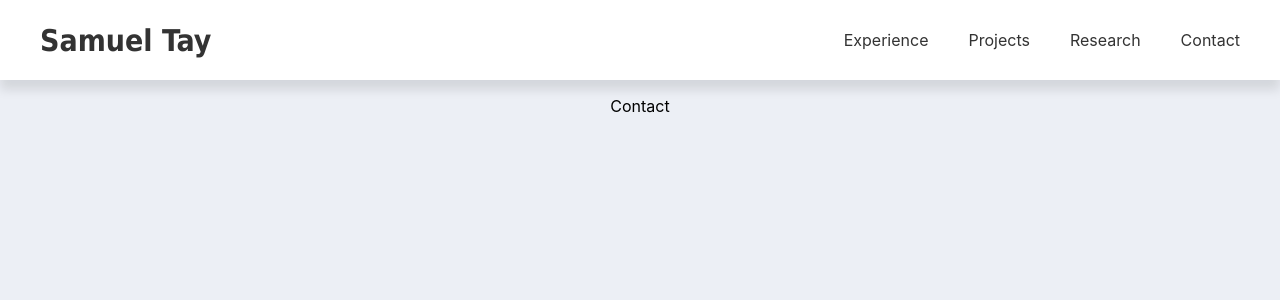
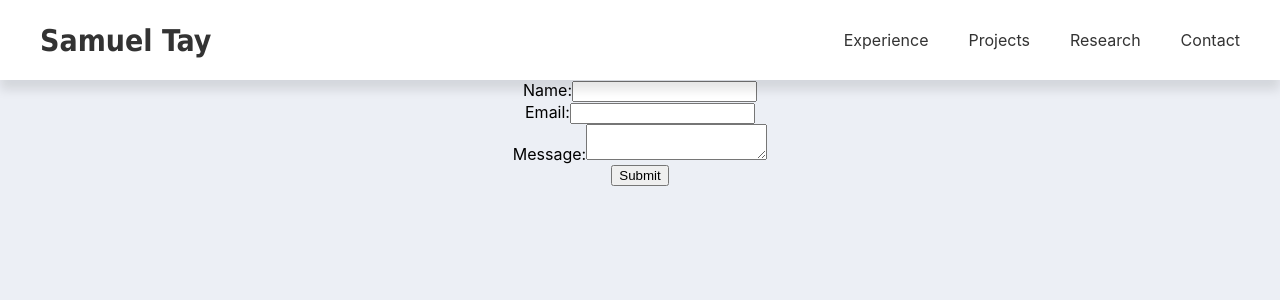
Before and after one commit to samueltay/samueltay, a React (Create React App) app in the folder frontend/: page /contact in a window 1280 px wide. Shown: the top 300 px of the page. Built offline with nearby package versions, Linux system fonts and the light colour scheme.

Commit message:
feat: initial contact form

```diff
--- /dev/null
+++ b/frontend/src/components/contact_form/ContactForm.tsx
@@ -0,0 +1,54 @@
+import React, { useState, FormEvent } from "react";
+
+const ContactForm: React.FC = () => {
+  const [name, setName] = useState("");
+  const [email, setEmail] = useState("");
+  const [message, setMessage] = useState("");
+
+  const handleSubmit = (e: FormEvent) => {
+    e.preventDefault();
+    // Handle form submission here (e.g., send data to backend)
+    console.log("Form submitted:", name, email, message);
+    // Reset form fields
+    setName("");
+    setEmail("");
+    setMessage("");
+  };
+
+  return (
+    <form onSubmit={handleSubmit}>
+      <div>
+        <label htmlFor="name">Name:</label>
+        <input
+          type="text"
+          id="name"
+          value={name}
+          onChange={(e) => setName(e.target.value)}
+          required
+        />
+      </div>
+      <div>
+        <label htmlFor="email">Email:</label>
+        <input
+          type="email"
+          id="email"
+          value={email}
+          onChange={(e) => setEmail(e.target.value)}
+          required
+        />
+      </div>
+      <div>
+        <label htmlFor="message">Message:</label>
+        <textarea
+          id="message"
+          value={message}
+          onChange={(e) => setMessage(e.target.value)}
+          required
+        ></textarea>
+      </div>
+      <button type="submit">Submit</button>
+    </form>
+  );
+};
+
+export default ContactForm;
--- a/frontend/src/pages/contact/Contact.tsx
+++ b/frontend/src/pages/contact/Contact.tsx
@@ -1,5 +1,6 @@
 import React from "react";
 import { Helmet } from "react-helmet";
+import ContactForm from "../../components/contact_form/ContactForm";
 
 function Contact() {
   return (
@@ -7,7 +8,7 @@ function Contact() {
       <Helmet>
         <title>Contact</title>
       </Helmet>
-      <p>Contact</p>
+      <ContactForm />
     </div>
   );
 }
```
